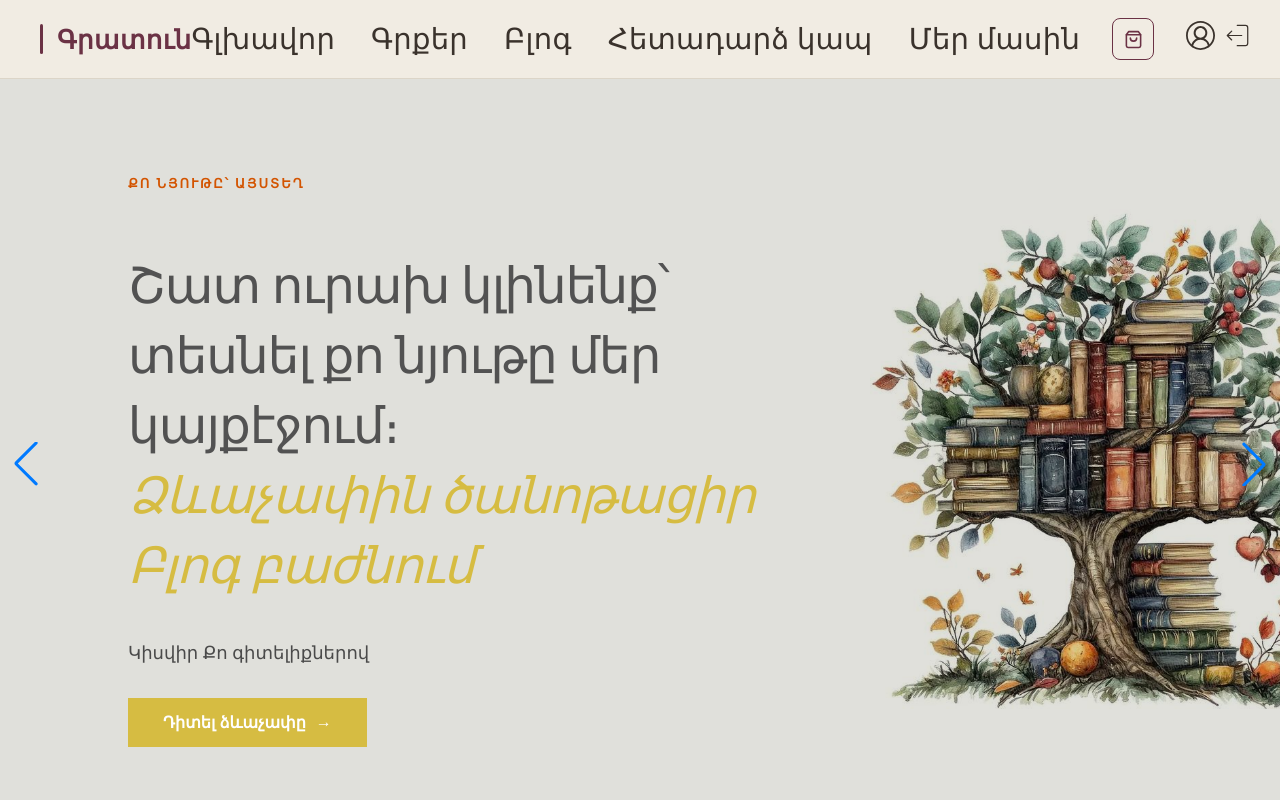
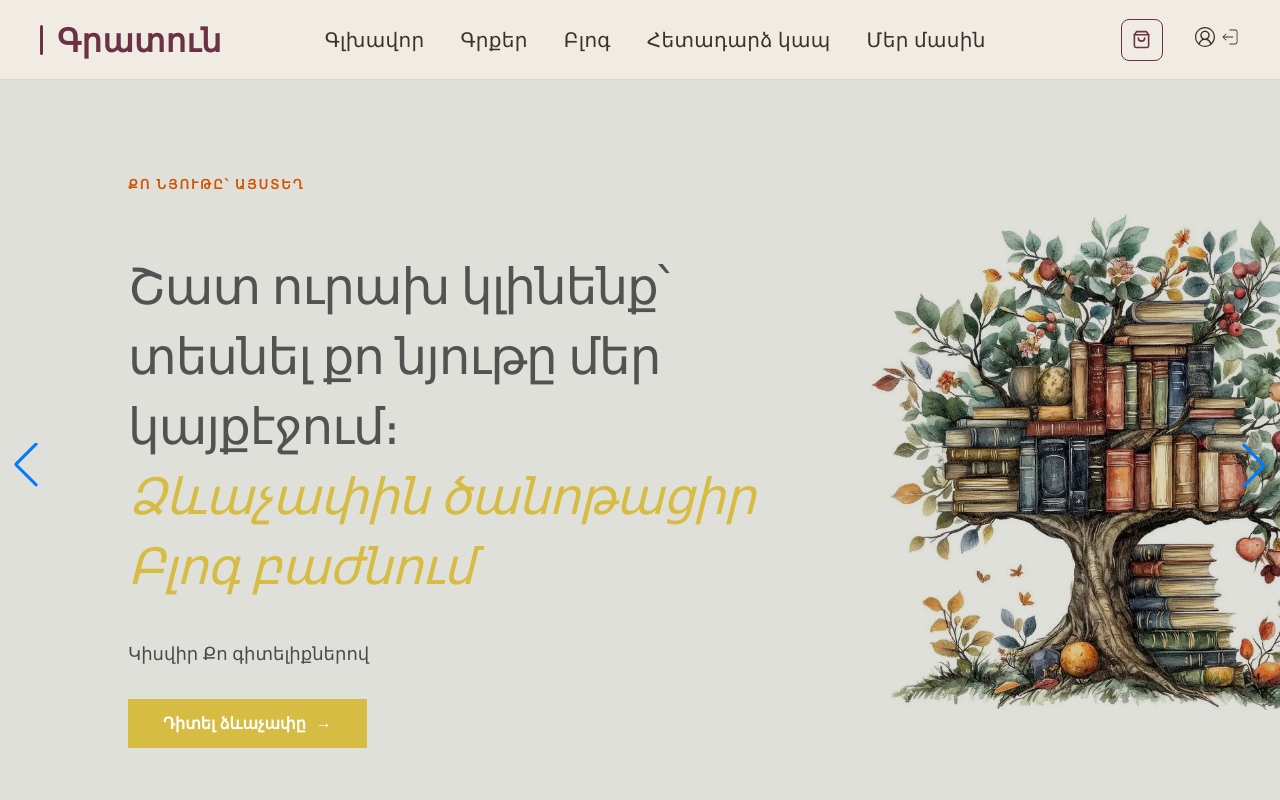
Before and after one commit to artak0252/gratun-complited, a React (Vite) app in the folder frontend/: page / in a window 1280 px wide. Shown: the top 800 px of the page. Built offline with nearby package versions, Linux system fonts and the light colour scheme; a web font is replaced by a local one.

Commit message:
Change font size

```diff
--- a/frontend/src/pages/Header/Header.module.css
+++ b/frontend/src/pages/Header/Header.module.css
@@ -146,7 +146,7 @@
           align-items: center;
           gap: 14px;
           font-family: Georgia, 'Times New Roman', serif;
-          font-size: 26px;
+          font-size: 32px;
           font-weight: 700;
           letter-spacing: 0.5px;
           color: var(--color-accent);
@@ -185,7 +185,7 @@
 }
 
 .navLink {
-          font-size: 29px;
+          font-size: 20px;
           font-weight: 500;
           letter-spacing: 0.3px;
           color: var(--color-text);
```
